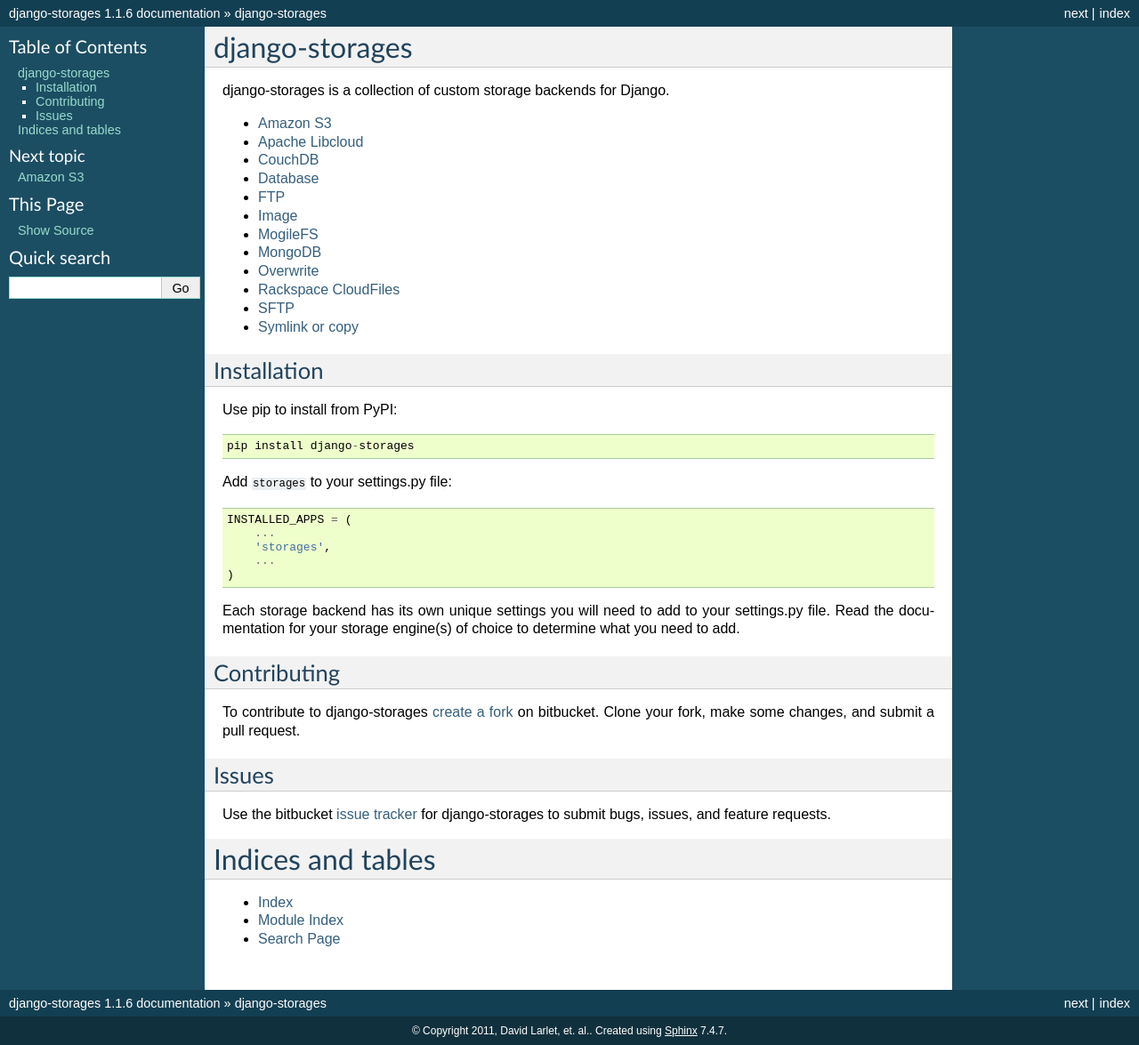
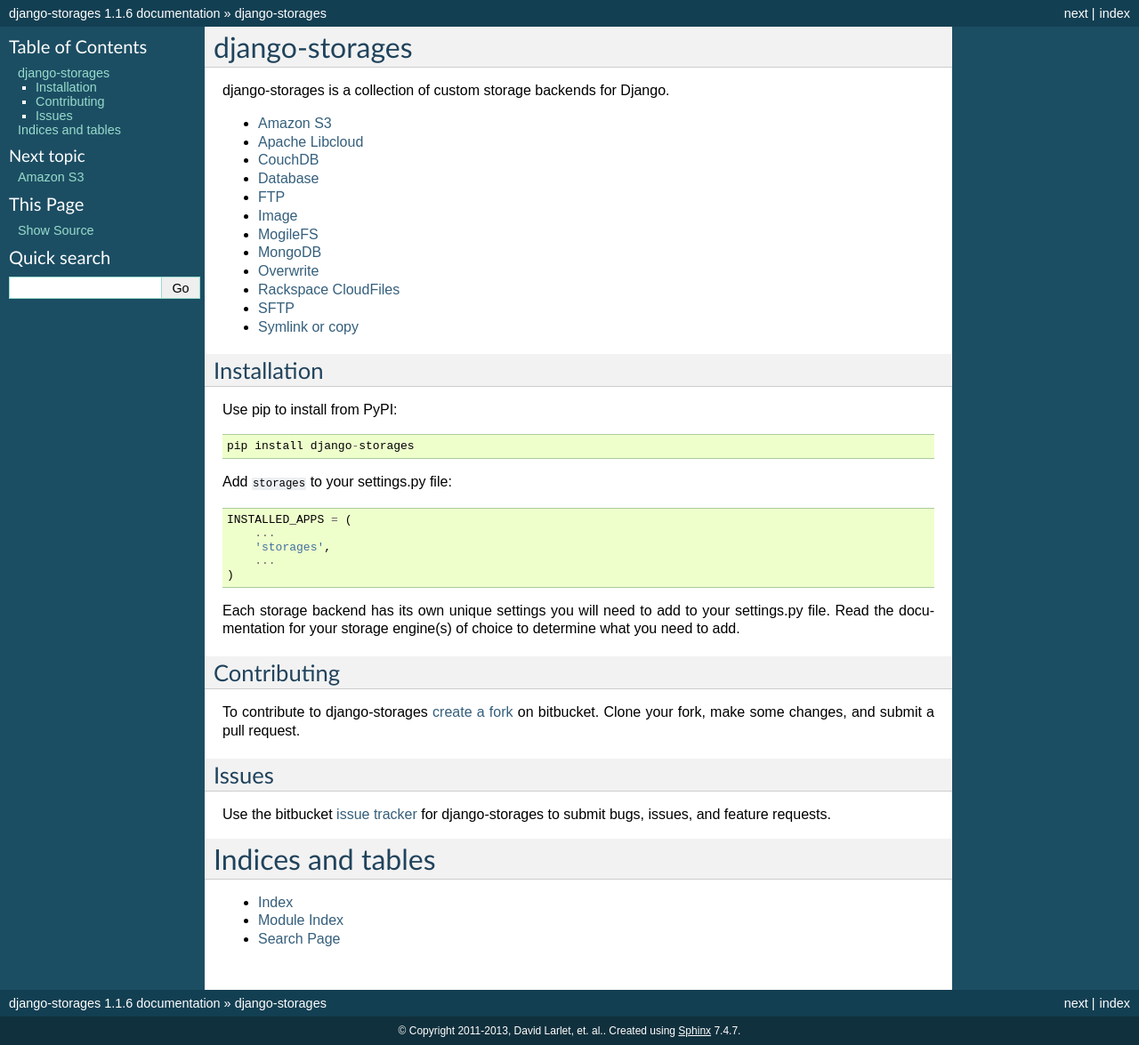
Before and after one commit to ricktuoy/django-storages, a Sphinx documentation site: the page built from docs/index.rst, in a window 1280 px wide. Shown: the whole page at 89% size. Built offline with Sphinx 7.4.7, drawn with Linux system fonts in a browser that asks for light colours.

Commit message:
Happy new year!

```diff
--- a/docs/conf.py
+++ b/docs/conf.py
@@ -42,7 +42,7 @@
 
 # General information about the project.
 project = u'django-storages'
-copyright = u'2011, David Larlet, et. al.'
+copyright = u'2011-2013, David Larlet, et. al.'
 
 # The version info for the project you're documenting, acts as replacement for
 # |version| and |release|, also used in various other places throughout the
@@ -223,7 +223,7 @@
 epub_title = u'django-storages'
 epub_author = u'David Larlet, et. al.'
 epub_publisher = u'David Larlet, et. al.'
-epub_copyright = u'2011, David Larlet, et. al.'
+epub_copyright = u'2011-2013, David Larlet, et. al.'
 
 # The language of the text. It defaults to the language option
 # or en if the language is not set.
```
Also changed, not shown: 1 other file.
